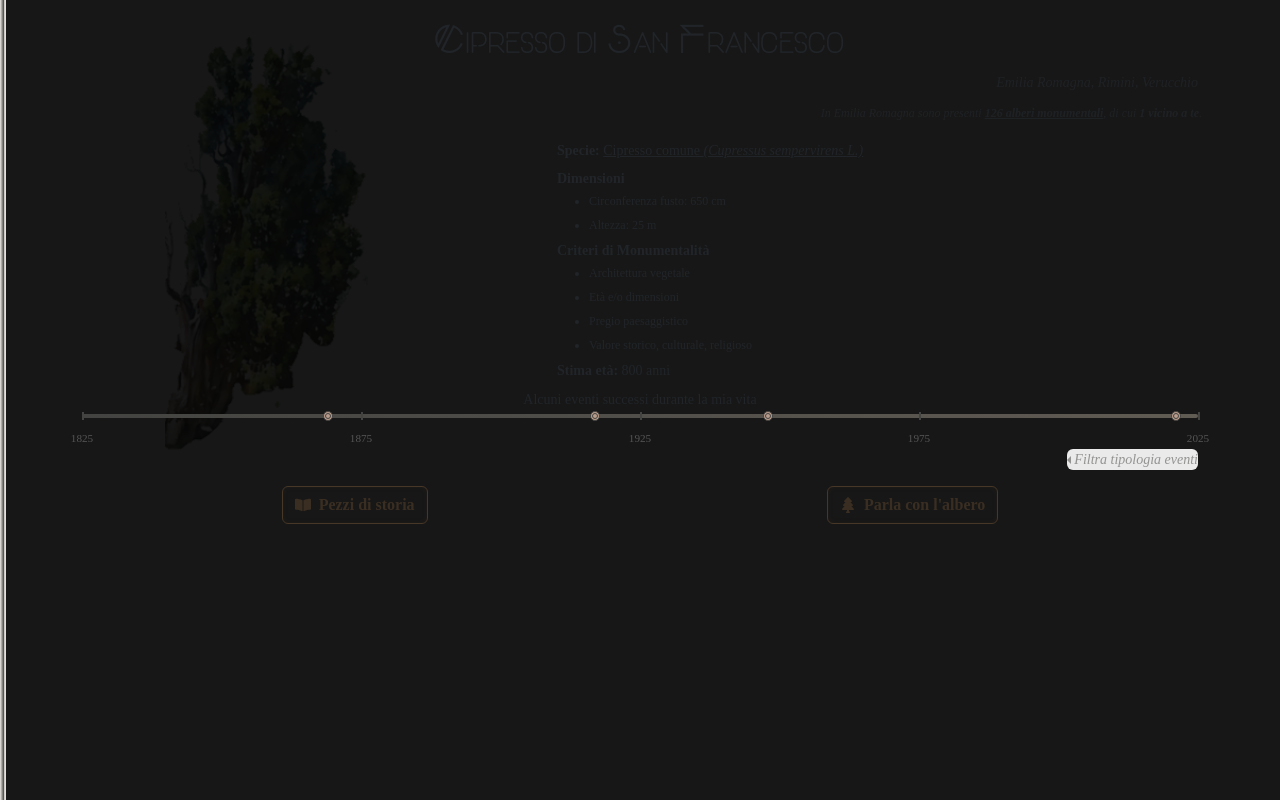
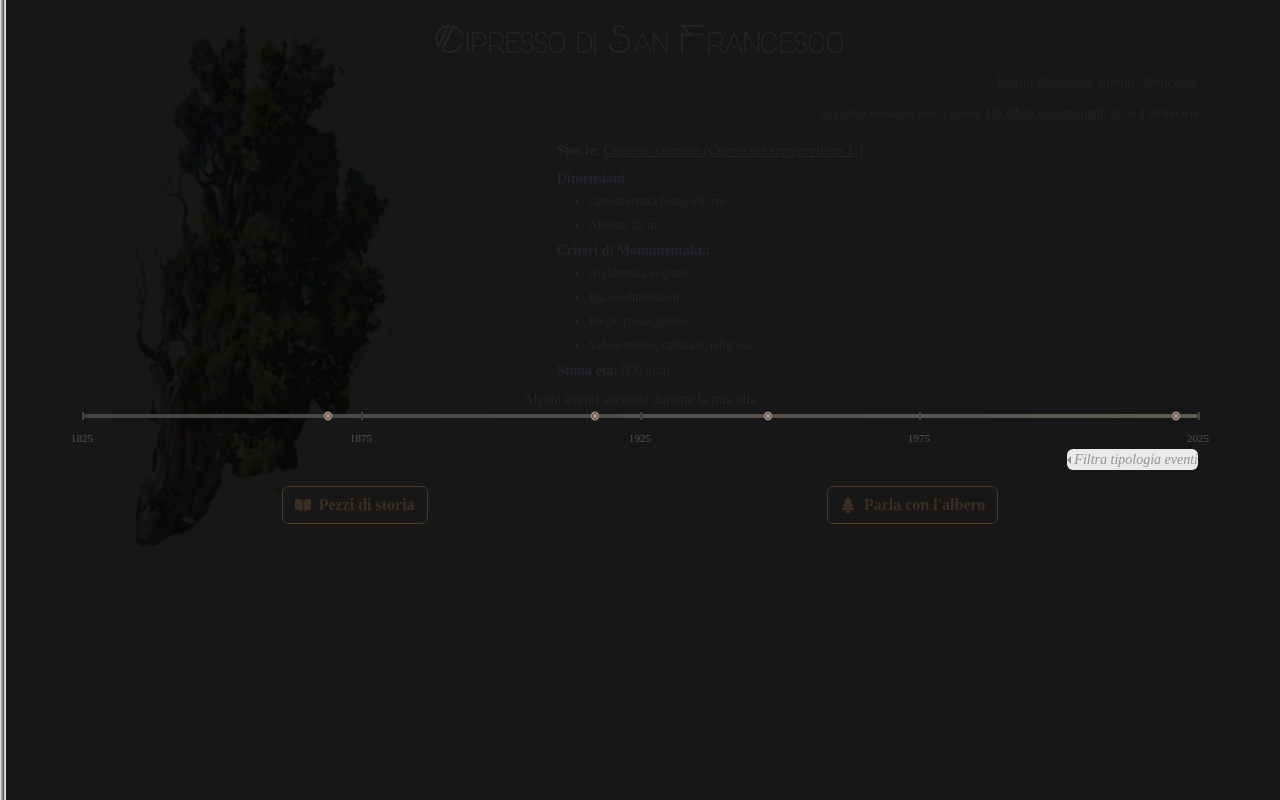
Before and after one commit to gtumedei/talking-trees, a Next.js app: page / in a window 1280 px wide. Built offline with nearby package versions, Linux system fonts and the light colour scheme; a web font is replaced by a local one.

Commit message:
Fix overflow issue by ensuring horizontal scroll is hidden on html and body elements

```diff
--- a/app/globals.css
+++ b/app/globals.css
@@ -29,6 +29,7 @@
 html {
   background: var(--foreground);
   color: var(--background);
+  overflow-x: hidden; /* prevenire scroll orizzontale */
 }
 
 body {
@@ -36,6 +37,7 @@ body {
   font-family: "Goudy Bookletter 1911", "Inknut Antiqua", "Times New Roman", Times, serif;
   background-color: #00000000;
   font-size: 14px;
+  overflow-x: hidden; /* prevenire scroll orizzontale */
 }
 
 /* Gradiente a sinistra */
```
